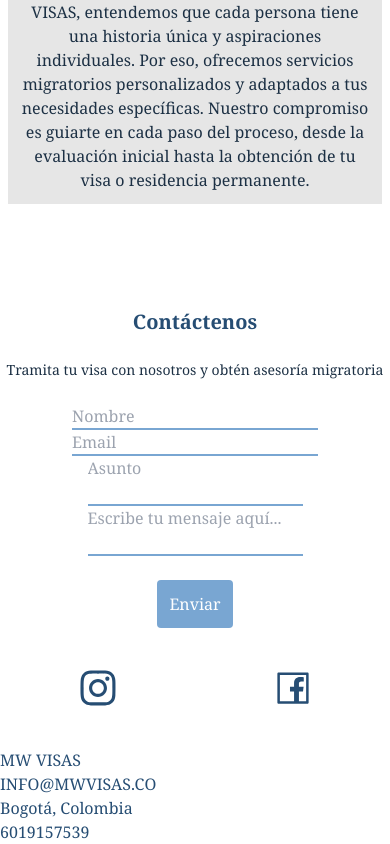
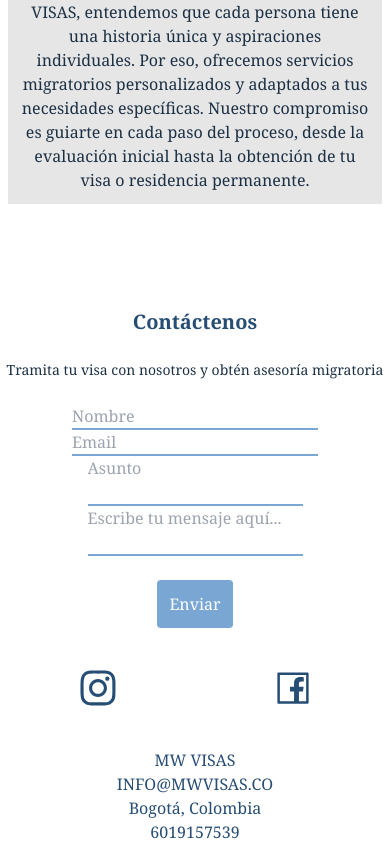
Before and after one commit to sebasRT/MW-VISAS, a Next.js app: page / in a window 390 px wide. Shown: the part 1254-2098 px from the top of the page. Built offline with nearby package versions, Linux system fonts and the light colour scheme.

Commit message:
fix: Info section styled

```diff
--- a/src/app/(main)/layout.tsx
+++ b/src/app/(main)/layout.tsx
@@ -11,6 +11,6 @@ export default function MainLayout({
         <Header/>
             {children}
           <ContactUs/>
-        <Info styles="text-blue-primary text-base md:hidden"/>
+        <Info styles="text-blue-primary text-base text-center md:hidden"/>
     </div> )
   }
```
